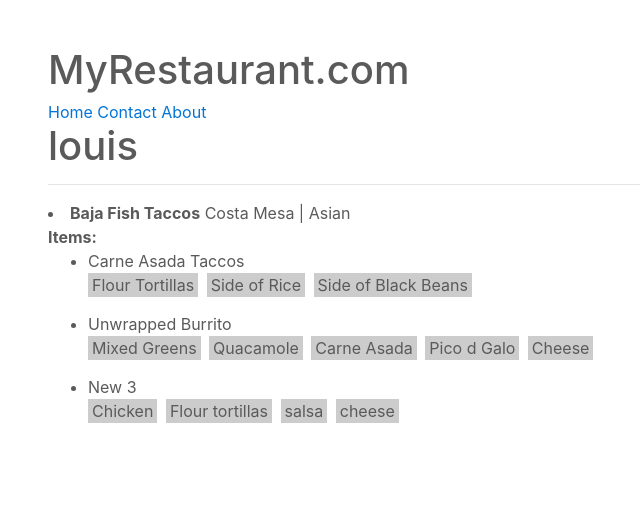
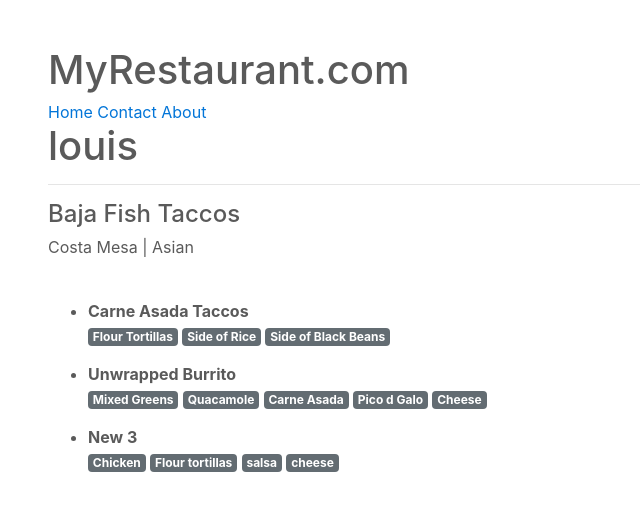
Before and after one commit to dagusen/dev, a Django app: a page that uses src/profiles/templates/profiles/user.html in a window 1280 px wide. Shown: the top 511 px of the page, without its empty margins (37-677 px from the left). Run offline with Django 3.2, Linux system fonts and the light colour scheme; data comes from the database, SQL or seed files in the repository; some libraries are stand-ins or nearby versions.

Commit message:
Style Profile with Bootstrap

```diff
--- a/src/profiles/templates/profiles/user.html
+++ b/src/profiles/templates/profiles/user.html
@@ -8,21 +8,26 @@
 <hr/>
 {% if user.item_set.all.exists %}
 {% for rest in user.restaurantlocation_set.all %}
-	<li><b>{{ rest.title }}</b> {{ rest.location }} | {{ rest.category }}
+	<div class="row">
+	<div class="col-sm-12"">
+		<div class="thumbnail">
+		<h4>{{ rest.title }}</h4>
+		<p>{{ rest.location }} | {{ rest.category }}</p>
 		<br/>
-		<b>Items:</b>
 		<ul>
 			{% for item in rest.item_set.all %}
 				<li style="margin-bottom: 15px">
-					{{ item.name }}<br/>
-						{% for ing in item.get_contents %}
-							<span style="padding:2px 4px;margin-right: 4px; background-color: #ccc">{{ ing }}</span>
-						{% endfor %}
+					<b>{{ item.name }}</b><br/>
+					{% for ing in item.get_contents %}
+						<span class="badge badge-default">{{ ing }}</span>
+					{% endfor %}
 				</li>
 			{% endfor %}
 		</ul>
+		</div>
+	</div>
+	</div>
 
-	</li>
 {% endfor %}
 
 {% else %}
```
Also changed, not shown: ReadMe.txt.
